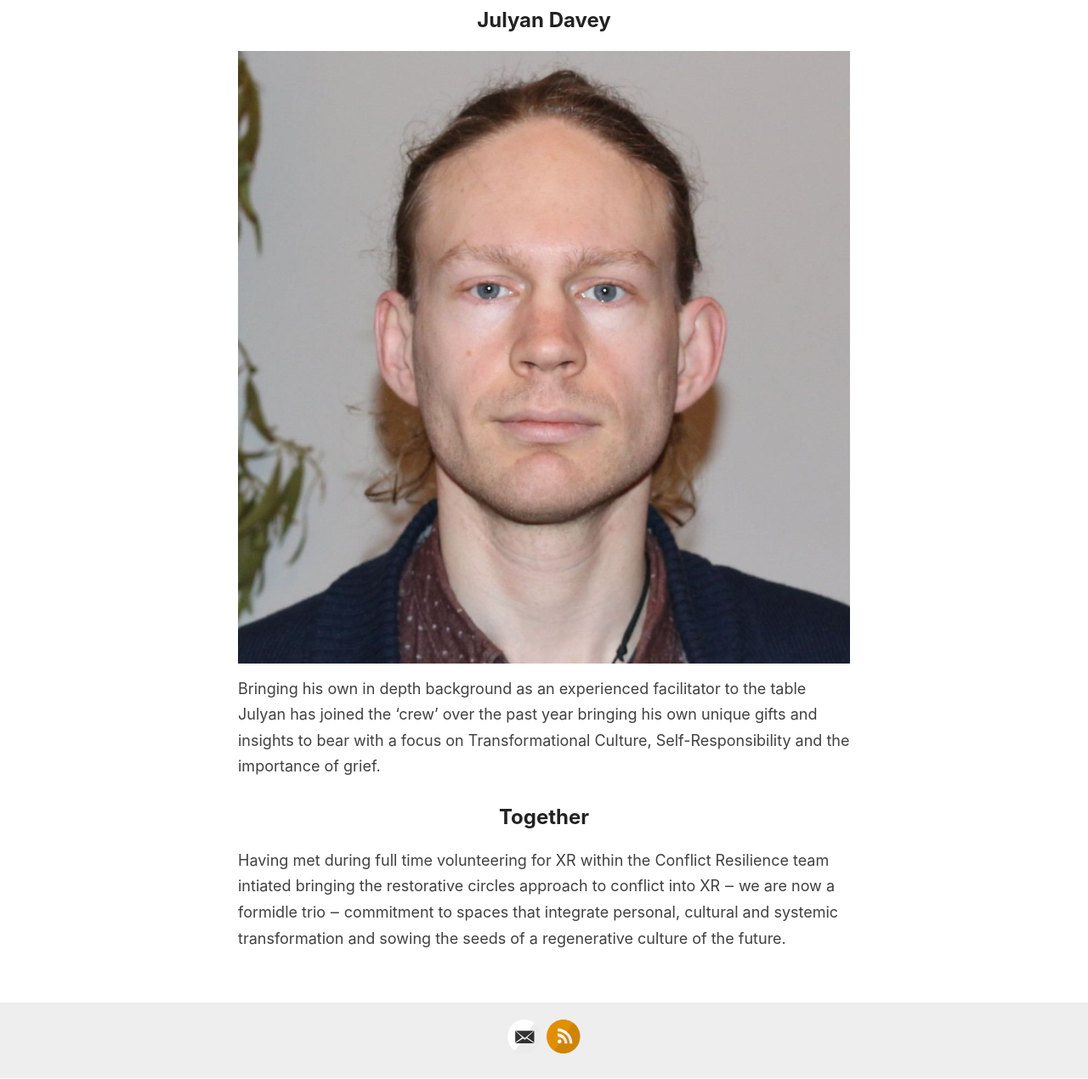
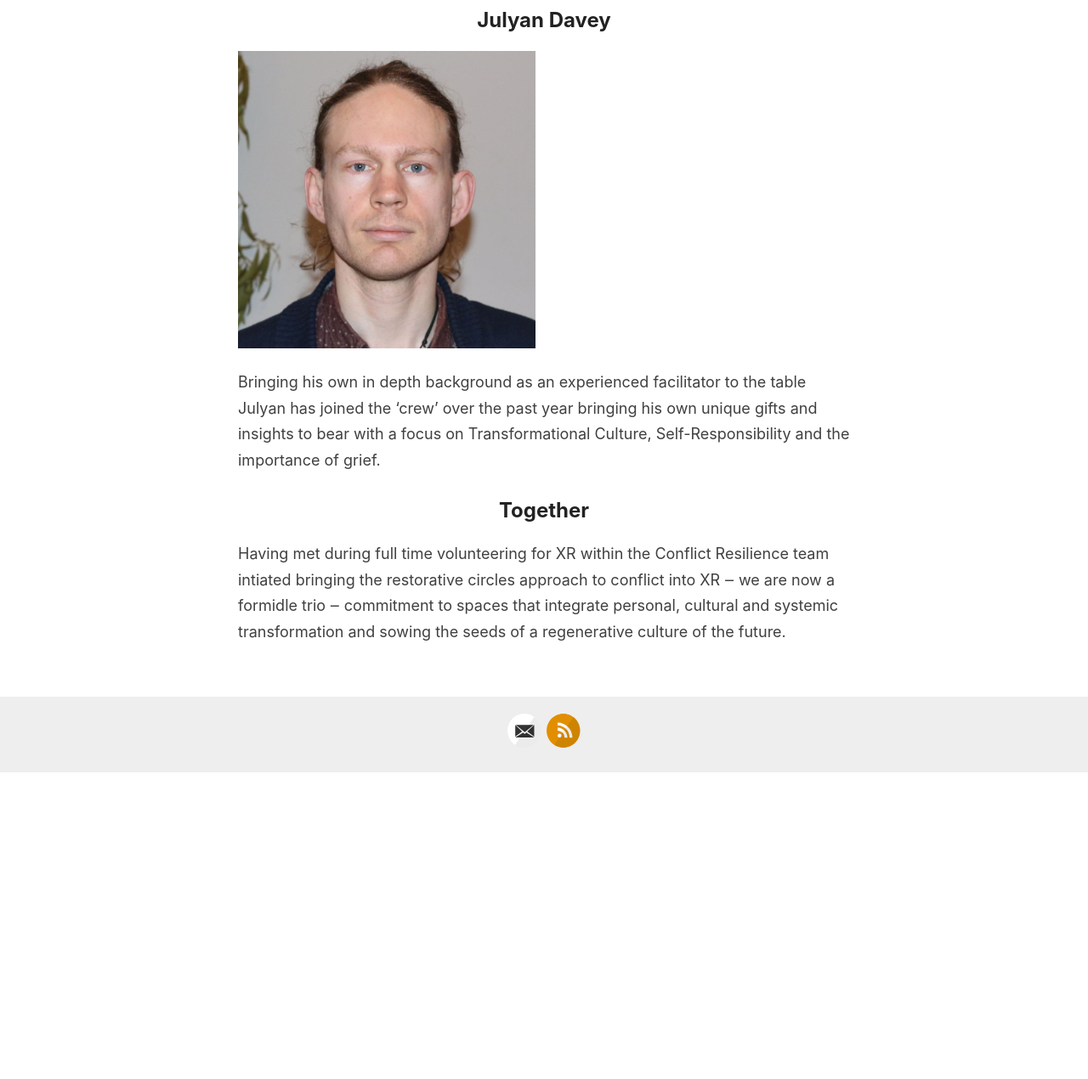
Before and after one commit to larriant/sublimewe, a Jekyll site: the page built from _pages/who.md, in a window 1280 px wide. Shown: the part 790-2060 px from the top of the page at 85% size. Built offline with Jekyll 4.4.1, drawn with Linux system fonts in a browser that asks for light colours; after the commit the page ends 1699 px from its top, so only the background shows below that.

Commit message:
Updating profile photo

```diff
--- a/_pages/who.md
+++ b/_pages/who.md
@@ -11,7 +11,7 @@
 
 
 ## Julyan Davey
-![Julyan Davey](/sublimewe/images/julyanprofile.jpeg)
+![Julyan Davey](/sublimewe/images/julyanprofile.jpeg#thumbnail)
 
 Bringing his own in depth background as an experienced facilitator to the table Julyan has joined the ‘crew’ over the past year bringing his own unique gifts and insights to bear with a focus on Transformational Culture, Self-Responsibility and the importance of grief.
 
```
